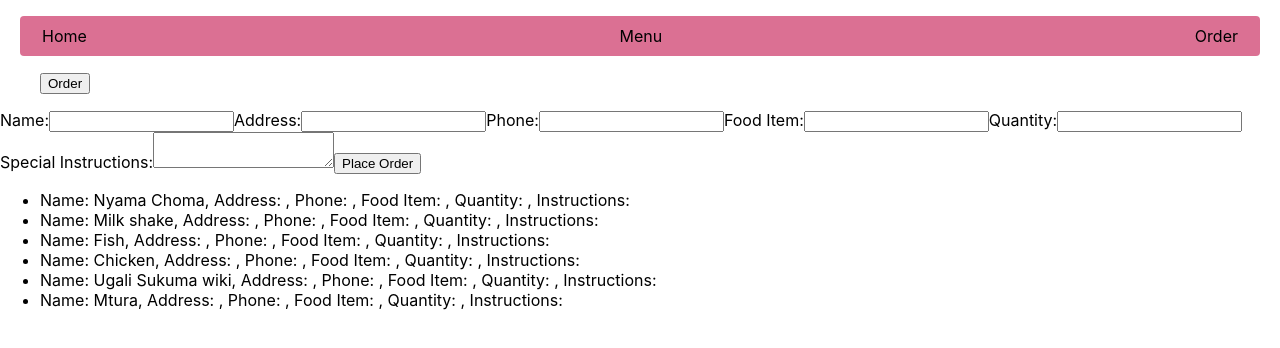
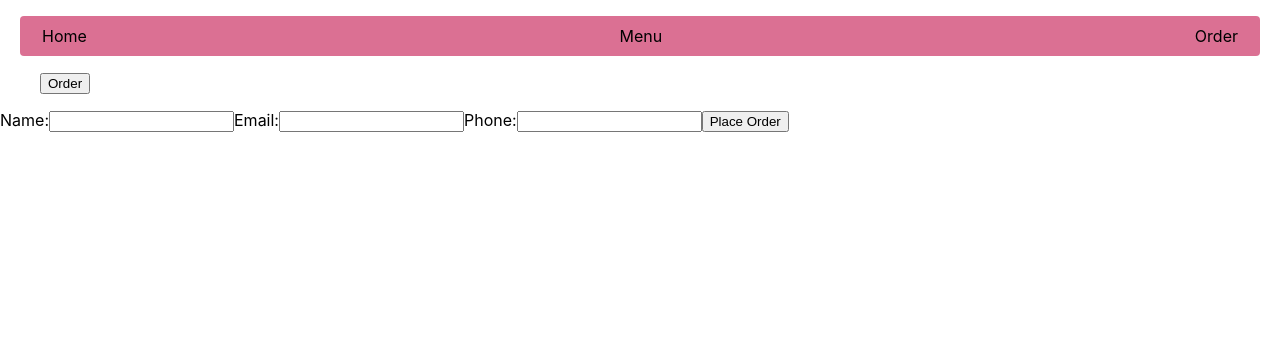
Before and after one commit to omolojohn/Omolos-Restaurant, a React (Create React App) app: page /Order in a window 1280 px wide. Both pictures are taken after a click on the element "Order". Shown: the top 348 px of the page. Built offline with nearby package versions, Linux system fonts and the light colour scheme; data requests are answered from the project's data file.

Commit message:
changes in the order component

```diff
--- a/src/Menu.js
+++ b/src/Menu.js
@@ -1,10 +1,11 @@
 import React, { useState, useEffect } from 'react';
-
+import { isHtmlElement } from 'react-router-dom/dist/dom';
+import './App.css'
 function Menu({ onSelect }) {
     const [dishes, setDishes] = useState([]);
 
     useEffect(() => {
-        fetch('http://localhost:3000/menu')
+        fetch('http://localhost:3001/menu')
             .then(response => response.json())
             .then(data => setDishes(data))
             .catch(error => console.error('Error fetching dishes:', error));
@@ -12,18 +13,18 @@ function Menu({ onSelect }) {
 
     const handleSelectItem = (item) => {
         onSelect(item);
-    };
-
+    }
     return (
         <div className='menu'>
             <h1>Our Menu</h1>
             <div>
                 {dishes.map(dish => (
                     <div key={dish.id} onClick={() => handleSelectItem(dish)}>
-                         <img src={dish.image_url} alt={dish.name} />
+                        <img src={dish.image} alt={dish.name} />
                         <h2>{dish.name}</h2>
                         <p>{dish.description}</p>
-                        <p>{dish.price}</p>
+                         <p>{dish.price}</p>
+
                     </div>
                 ))}
             </div>
--- a/src/Order.js
+++ b/src/Order.js
@@ -8,81 +8,25 @@ function Order() {
     setOrderVisible(!orderVisible);
   };
 
-  const handleSubmit = async (event) => {
-    event.preventDefault();
+  return (
 
-    const formData = new FormData(event.target);
-    const formDataObject = Object.fromEntries(formData.entries());
 
-    try {
-      const response = await fetch('http://localhost:3001/menu', {
-        method: 'POST',
-        headers: {
-          'Content-Type': 'application/json',
-        },
-        body: JSON.stringify(formDataObject),
-      });
-
-      if (response.ok) {
-        console.log('Order placed successfully');
-        event.target.reset();
-        setOrderVisible(false);
-      } else {
-        console.error('Failed to place order');
-      }
-    } catch (error) {
-      console.error('Error occurred:', error);
-    }
-  };
-
-  const fetchOrders = async () => {
-    try {
-      const response = await fetch('http://localhost:3001/menu');
-      if (response.ok) {
-        const data = await response.json();
-        setOrders(data);
-      } else {
-        console.error('Failed to fetch orders');
-      }
-    } catch (error) {
-      console.error('Error occurred:', error);
-    }
-  };
-  useEffect(() => {
-    fetchOrders();
-  }, []);
-
-  return (
       <div>
         <ul onClick={toggleOrder}><button>Order</button></ul>
         {orderVisible && (
-        <form onSubmit={handleSubmit}>
+          <form>
             <label>Name:</label>
-          <input type="text" name="name" required />
-          <label>Address:</label>
-          <input type="address" name="address" required />
+            <input type="text" />
+            <label>Email:</label>
+            <input type="email" />
             <label>Phone:</label>
-          <input type="tel" name="phone" required />
-          <label>Food Item:</label>
-          <input type="text" name="foodItem" required />
-          <label>Quantity:</label>
-          <input type="number" name="quantity" required />
-          <label>Special Instructions:</label>
-          <textarea name="instructions"></textarea>
+            <input type="tel" />
             <button type="submit">Place Order</button>
           </form>
         )}
-      <div>
 
-        <ul>
-          {orders.map((order, index) => (
-            <li key={index}>
-              Name: {order.name}, Address: {order.address}, Phone: {order.phone}, Food Item: {order.foodItem}, Quantity: {order.quantity}, Instructions: {order.instructions}
-            </li>
-          ))}
-        </ul>
       </div>
-    </div>
+
   );
 }
 
```
Lines whose indentation alone changed are shown as unchanged.
